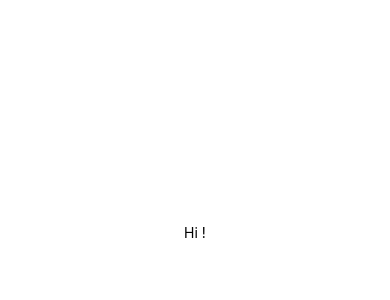
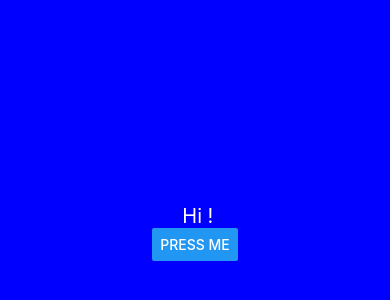
Before and after one commit to thomas-che/react-native-mash, a React Native app: screen / in a window 390 px wide. Shown: the part 190-490 px from the top of the page. Built offline with nearby package versions, Linux system fonts and the light colour scheme.

Commit message:
Structure & Basic Components in Our First App

```diff
--- a/App.js
+++ b/App.js
@@ -1,20 +1,24 @@
 import { StatusBar } from 'expo-status-bar';
-import { StyleSheet, Text, View } from 'react-native';
+import { StyleSheet, Text, View, Button, Linking } from 'react-native';
 
 export default function App() {
   return (
-    <View style={styles.container}>
-      <Text>Hi !</Text>
-      <StatusBar style="auto" />
+    <View style={styles.body}>
+      <Text style={styles.text}>  Hi ! </Text>
+      <Button title='Press Me' onPress={() => Linking.openURL('https://youtu.be/dQw4w9WgXcQ')}></Button>
     </View>
   );
 }
 
 const styles = StyleSheet.create({
-  container: {
+  body: {
+    backgroundColor: '#00f',
     flex: 1,
-    backgroundColor: '#fff',
-    alignItems: 'center',
+    alignItems : 'center',
     justifyContent: 'center',
   },
+  text: {
+    color: '#fff',
+    fontSize: 20,
+  }
 });
--- a/package.json
+++ b/package.json
@@ -2,8 +2,8 @@
   "name": "mash-tuto",
   "version": "1.0.0",
   "scripts": {
-    "start": "expo start --dev-client",
-    "android": "expo run:android",
+    "start": "npx react-native start",
+    "android": "npx react-native run-android",
     "ios": "expo run:ios",
     "web": "expo start --web",
     "eject": "expo eject"
```
Also changed, not shown: 1 other file (tests, documents, lock files or other folders).
